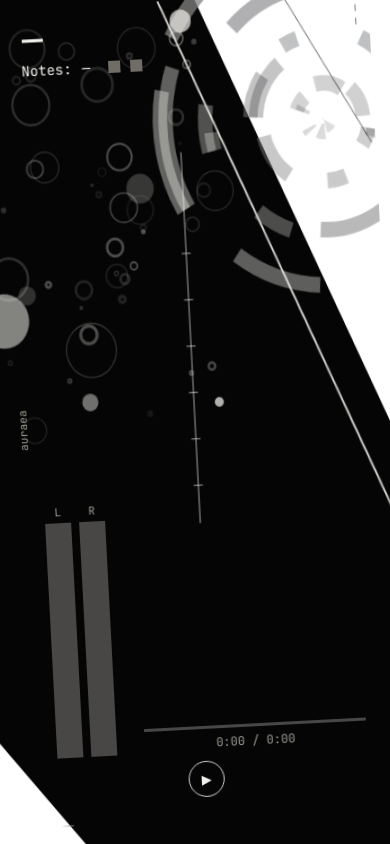
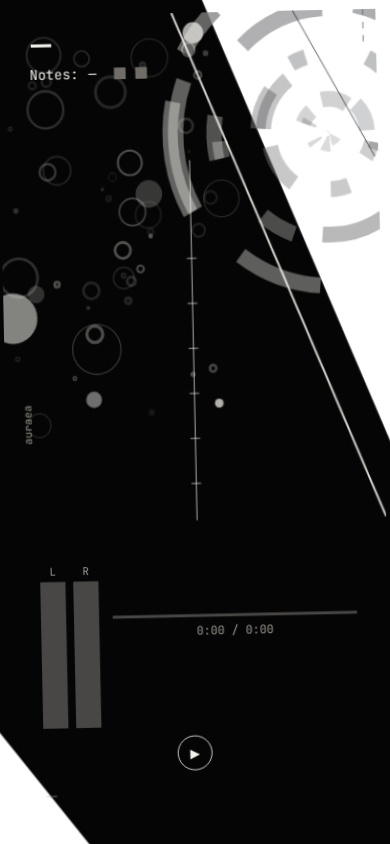
Before and after one commit to alderjhuynh/music-visualizer, a plain HTML site: page index.html in a window 390 px wide. Drawn offline with Linux system fonts and the light colour scheme.

Commit message:
i hate mobile browsers with a burning passion

```diff
--- a/index.html
+++ b/index.html
@@ -2,7 +2,7 @@
 <html lang="en">
 <head>
 <meta charset="utf-8" />
-<meta name="viewport" content="width=device-width, initial-scale=1" />
+<meta name="viewport" content="width=device-width, initial-scale=1, viewport-fit=cover" />
 <title>signal / visualiser</title>
 <link rel="stylesheet" href="style.css" />
 </head>
--- a/site/style.css
+++ b/site/style.css
@@ -13,21 +13,40 @@
 
 *{ box-sizing: border-box; }
 
+html{
+  height: -webkit-fill-available;
+}
 html, body{
   margin:0; padding:0; height:100%;
+  min-height: -webkit-fill-available;
   background: var(--void);
   color: var(--ink);
   font-family: var(--font-mono);
   overflow: hidden;
+}
+/* Use dynamic viewport units so mobile browser chrome doesn't obscure bottom */
+@supports (height: 100dvh){
+  html, body{
+    height: 100dvh;
+    min-height: 100dvh;
+  }
 }
 
 .stage{
   position: relative;
   width: 100vw;
   height: 100vh;
+  height: 100svh;
+  height: 100dvh;
   min-height: 480px;
   transform: rotate(-3deg);
   transform-origin: center center;
+}
+@supports (height: 100dvh){
+  .stage{
+    height: 100dvh;
+    min-height: max(480px, 100dvh);
+  }
 }
 
 canvas#canvas{
@@ -72,11 +91,15 @@ canvas#canvas{
   position: absolute;
   inset: 0;
   padding: clamp(16px, 4vw, 48px) clamp(40px, 6vw, 72px);
+  /* lift bottom above angled stage edge + iOS home indicator */
+  padding-bottom: calc(clamp(16px, 4vw, 48px) + env(safe-area-inset-bottom, 0px) + 8px);
   display: flex;
   flex-direction: column;
   justify-content: space-between;
   pointer-events: none;
   z-index: 2;
+  min-height: 0;
+  box-sizing: border-box;
 }
 
 .hud-top{ max-width: 640px; }
@@ -119,6 +142,9 @@ canvas#canvas{
   display: flex;
   flex-direction: column;
   gap: 10px;
+  flex-shrink: 0;
+  padding-bottom: env(safe-area-inset-bottom, 0px);
+  min-height: 0;
 }
 
 .hud-bottom{
@@ -221,6 +247,10 @@ canvas#waveCanvas{
   justify-content: center;
   gap: 14px;
   pointer-events: auto;
+  flex-shrink: 0;
+  flex-wrap: wrap;
+  position: relative;
+  z-index: 4;
 }
 #playBtn{
   width: 36px; height: 36px;
@@ -267,8 +297,49 @@ canvas#waveCanvas{
 .invert-bl{ clip-path: polygon(0% 76%, 40% 100%, 0% 100%); }
 
 @media (max-width: 720px){
-  .hud{ padding: 16px 40px; }
+  .stage{
+    transform: rotate(-1.8deg) scale(0.965);
+    height: 100svh;
+    height: 100dvh;
+    min-height: 100dvh;
+  }
+  .hud{
+    padding: 14px 40px;
+    padding-bottom: calc(14px + env(safe-area-inset-bottom, 0px) + 16px);
+    gap: 12px;
+    overflow-y: auto;
+    overflow-x: hidden;
+    -webkit-overflow-scrolling: touch;
+  }
+  .hud, .hud-cluster, .transport{ pointer-events: auto; }
   .hud-stats{ display:none; }
   .counters{ display:none; }
   .edge{ font-size: 11px; }
+  .hud-bottom{
+    gap: 14px;
+    align-items: stretch;
+  }
+  .meters{
+    height: clamp(110px, 20dvh, 180px);
+    flex-shrink: 0;
+  }
+  .waveform-wrap{
+    min-width: 0;
+    flex: 1 1 150px;
+  }
+  canvas#waveCanvas{ height: 48px; }
+  .transport{ padding-bottom: 2px; }
+  .marquee-wrap{ padding-bottom: env(safe-area-inset-bottom, 0px); }
 }
+
+@media (max-width: 480px){
+  .stage{ transform: rotate(-1.2deg) scale(0.97); }
+  .hud{ padding-left: 32px; padding-right: 32px; }
+}
+
+@media (max-height: 600px){
+  .meters{ height: 100px; }
+  canvas#waveCanvas{ height: 40px; }
+  .hud-bottom{ gap: 10px; }
+  .hud-cluster{ gap: 6px; }
+}
--- a/style.css
+++ b/style.css
@@ -13,21 +13,40 @@
 
 *{ box-sizing: border-box; }
 
+html{
+  height: -webkit-fill-available;
+}
 html, body{
   margin:0; padding:0; height:100%;
+  min-height: -webkit-fill-available;
   background: var(--void);
   color: var(--ink);
   font-family: var(--font-mono);
   overflow: hidden;
+}
+/* Use dynamic viewport units so mobile browser chrome doesn't obscure bottom */
+@supports (height: 100dvh){
+  html, body{
+    height: 100dvh;
+    min-height: 100dvh;
+  }
 }
 
 .stage{
   position: relative;
   width: 100vw;
   height: 100vh;
+  height: 100svh;
+  height: 100dvh;
   min-height: 480px;
   transform: rotate(-3deg);
   transform-origin: center center;
+}
+@supports (height: 100dvh){
+  .stage{
+    height: 100dvh;
+    min-height: max(480px, 100dvh);
+  }
 }
 
 canvas#canvas{
@@ -72,11 +91,15 @@ canvas#canvas{
   position: absolute;
   inset: 0;
   padding: clamp(16px, 4vw, 48px) clamp(40px, 6vw, 72px);
+  /* lift bottom above angled stage edge + iOS home indicator */
+  padding-bottom: calc(clamp(16px, 4vw, 48px) + env(safe-area-inset-bottom, 0px) + 8px);
   display: flex;
   flex-direction: column;
   justify-content: space-between;
   pointer-events: none;
   z-index: 2;
+  min-height: 0;
+  box-sizing: border-box;
 }
 
 .hud-top{ max-width: 640px; }
@@ -119,6 +142,9 @@ canvas#canvas{
   display: flex;
   flex-direction: column;
   gap: 10px;
+  flex-shrink: 0;
+  padding-bottom: env(safe-area-inset-bottom, 0px);
+  min-height: 0;
 }
 
 .hud-bottom{
@@ -221,6 +247,10 @@ canvas#waveCanvas{
   justify-content: center;
   gap: 14px;
   pointer-events: auto;
+  flex-shrink: 0;
+  flex-wrap: wrap;
+  position: relative;
+  z-index: 4;
 }
 #playBtn{
   width: 36px; height: 36px;
@@ -267,8 +297,51 @@ canvas#waveCanvas{
 .invert-bl{ clip-path: polygon(0% 76%, 40% 100%, 0% 100%); }
 
 @media (max-width: 720px){
-  .hud{ padding: 16px 40px; }
+  .stage{
+    /* reduce rotation + scale so the -3deg tilt doesn't push bottom controls off-screen */
+    transform: rotate(-1.8deg) scale(0.965);
+    height: 100svh;
+    height: 100dvh;
+    min-height: 100dvh;
+  }
+  .hud{
+    padding: 14px 40px;
+    padding-bottom: calc(14px + env(safe-area-inset-bottom, 0px) + 16px);
+    gap: 12px;
+    overflow-y: auto;
+    overflow-x: hidden;
+    -webkit-overflow-scrolling: touch;
+  }
+  /* re-enable pointer events for scrollable hud on mobile */
+  .hud, .hud-cluster, .transport{ pointer-events: auto; }
   .hud-stats{ display:none; }
   .counters{ display:none; }
   .edge{ font-size: 11px; }
+  .hud-bottom{
+    gap: 14px;
+    align-items: stretch;
+  }
+  .meters{
+    height: clamp(110px, 20dvh, 180px);
+    flex-shrink: 0;
+  }
+  .waveform-wrap{
+    min-width: 0;
+    flex: 1 1 150px;
+  }
+  canvas#waveCanvas{ height: 48px; }
+  .transport{ padding-bottom: 2px; }
+  .marquee-wrap{ padding-bottom: env(safe-area-inset-bottom, 0px); }
 }
+
+@media (max-width: 480px){
+  .stage{ transform: rotate(-1.2deg) scale(0.97); }
+  .hud{ padding-left: 32px; padding-right: 32px; }
+}
+
+@media (max-height: 600px){
+  .meters{ height: 100px; }
+  canvas#waveCanvas{ height: 40px; }
+  .hud-bottom{ gap: 10px; }
+  .hud-cluster{ gap: 6px; }
+}
```
Also changed, not shown: site/index.html (+1 -1 lines).
